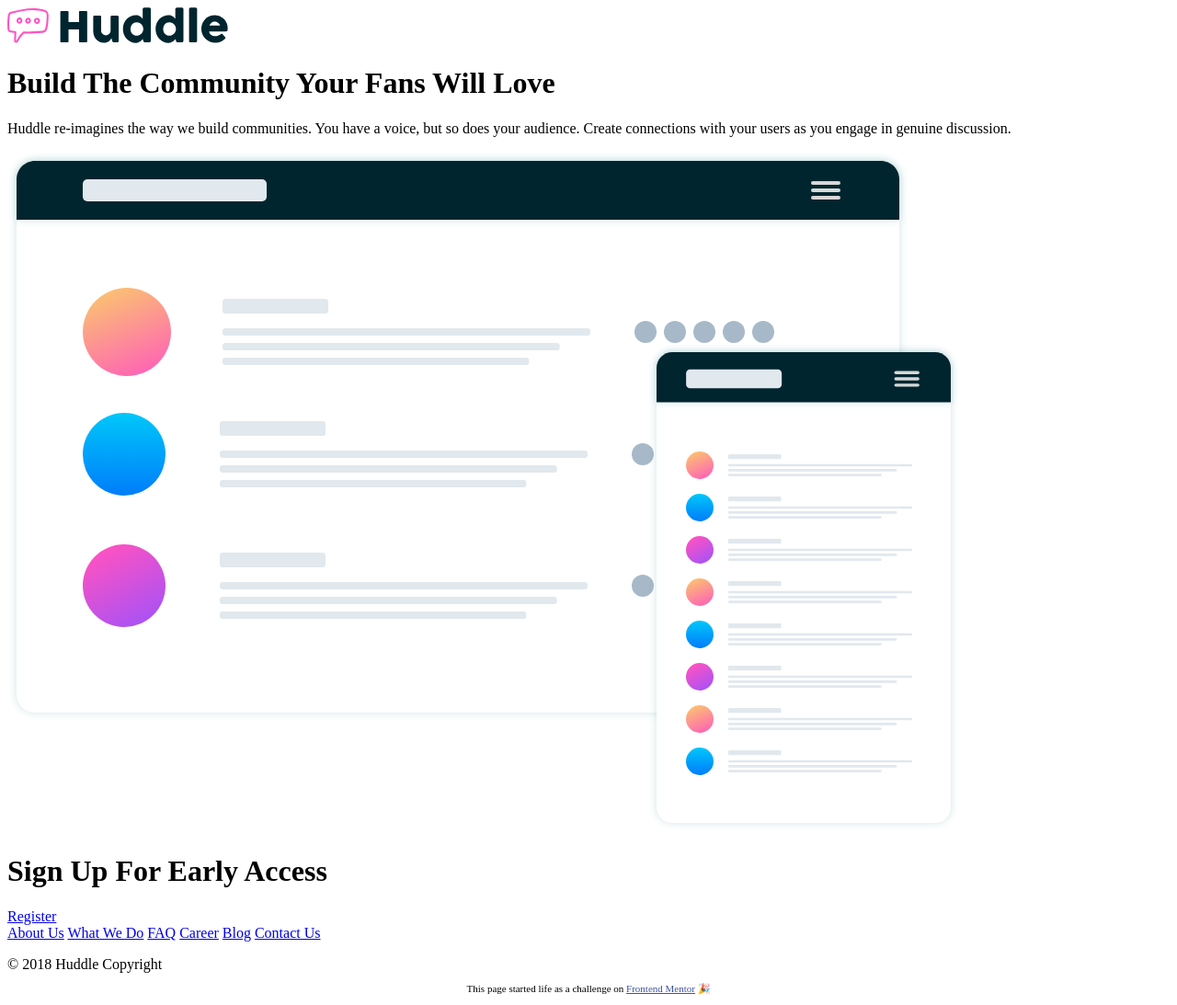
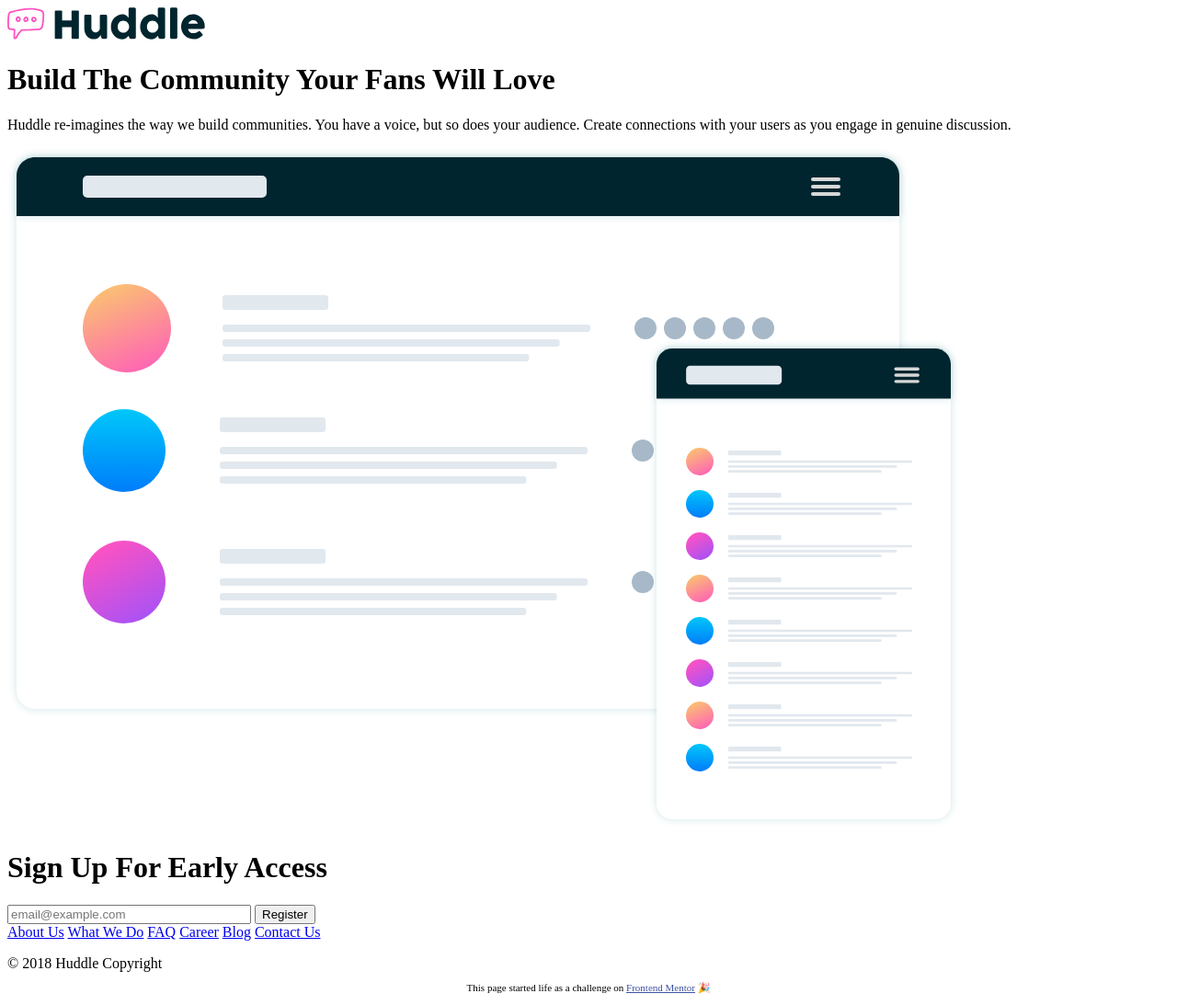
Before and after one commit to DomGonzalesIII/FrontendMentor-Single-Column-Landing-Page, a plain HTML site: page index.html in a window 1280 px wide. Shown: the whole page at 92% size. Drawn offline with Linux system fonts and the light colour scheme.

Commit message:
Two-Thirds Completed
Finished everything but the footer. Will make some final tweets when 'done'. HTML likely finished other than maybe the smaller logo and icons at the bottom.

```diff
--- a/index.html
+++ b/index.html
@@ -8,6 +8,7 @@
 
   <link rel="icon" type="image/png" sizes="32x32" href="images/favicon-32x32.png">
   <link rel="stylesheet" href="css/styles.css">
+  <link href="https://fonts.googleapis.com/css?family=Open+Sans|Poppins:700&display=swap" rel="stylesheet">
 
   <title>Frontend Mentor | Huddle landing page with single column layout</title>
 
@@ -15,7 +16,7 @@
 
 <body>
 
-  <img src="images/logo.svg" alt="Huddle Logo">
+  <img class="logo" src="images/logo.svg" alt="Huddle Logo" height="35" width="215">
 
   <header>
     <h1>Build The Community Your Fans Will Love</h1>
@@ -25,14 +26,16 @@
     </p>
   </header>
 
-  <img src="images/screen-mockups.svg" alt="Screen Mockup">
+  <img class="screen-mockup" src="images/screen-mockups.svg" alt="Screen Mockup" height="739" width="1035">
 
   <div class="call-to-action">
     <h1>Sign Up For Early Access</h1>
-    <form class="text-input" action="index.html" method="post">
-
+    <form action="mailto:dom.gonzales.iii@gmail.com" method="post" enctype="text/plain">
+      <div class="email-capture">
+        <input class="email-entry" type="email" name="yourEmail" value="" placeholder="email@example.com" size="30">
+        <input class="butn" type="submit" name="" value="Register">
+      </div>
     </form>
-    <a class="btn" href="#">Register</a>
   </div>
 
   <footer>
```
